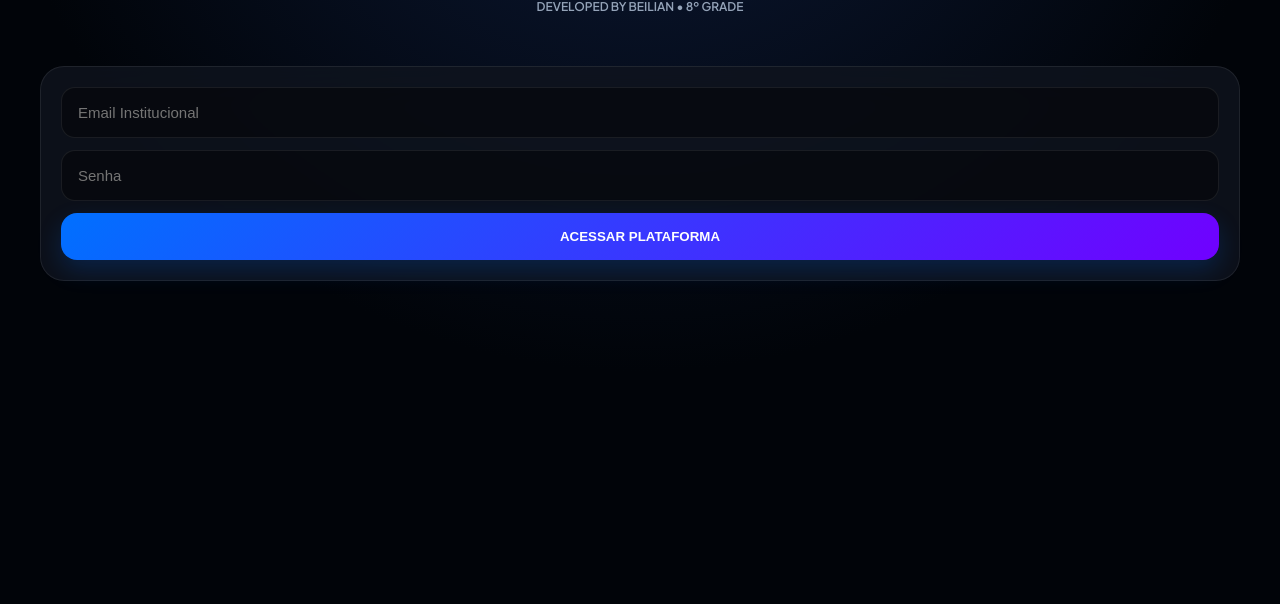
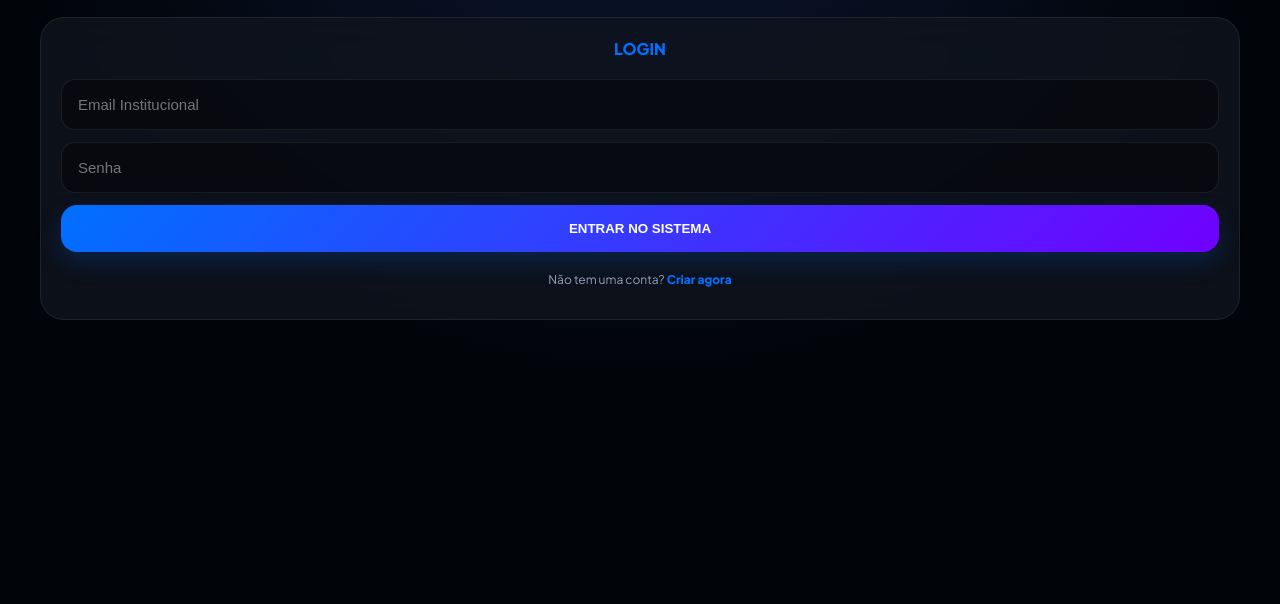
Before and after one commit to Beilian13/Vertex, a website: page index.html in a window 1280 px wide. Shown: the part 286-890 px from the top of the page. Drawn offline with Linux system fonts and the light colour scheme.

Commit message:
Update index.html

```diff
--- a/index.html
+++ b/index.html
@@ -75,14 +75,25 @@
     </div>
 
     <div id="auth-page">
-        <div style="text-align: center; margin-bottom: 40px;">
+    <div style="text-align: center; margin-bottom: 30px;">
         <div class="logo-text">VERTEX</div>
-            <p style="color: var(--dim); font-size: 12px; font-weight: 600; margin-top: 10px;">DEVELOPED BY BEILIAN • 8º GRADE</p>
+        <p style="color: var(--dim); font-size: 12px; font-weight: 600; margin-top: 10px;">8th GRADE FOUNDER EDITION</p>
     </div>
+
     <div class="glass card">
+        <div id="auth-title" style="font-weight: 800; margin-bottom: 20px; text-align: center; color: var(--primary);">LOGIN</div>
+
+        <input type="text" id="reg-nome" placeholder="Seu Nome Completo" style="display:none;">
+
         <input type="email" id="email" placeholder="Email Institucional">
         <input type="password" id="senha" placeholder="Senha">
-            <button class="btn" onclick="handleAuth()">ACESSAR PLATAFORMA</button>
+
+        <button class="btn" id="auth-main-btn" onclick="handleAuth()">ENTRAR NO SISTEMA</button>
+
+        <p style="text-align: center; font-size: 12px; margin-top: 20px; color: var(--dim);">
+            <span id="auth-switch-text">Não tem uma conta?</span>
+            <a href="#" onclick="toggleAuthMode()" id="auth-link" style="color: var(--primary); font-weight: 800; text-decoration: none;">Criar agora</a>
+        </p>
     </div>
 </div>
 
@@ -162,22 +173,60 @@
             document.getElementById('tut-desc').innerText = tutContent[tutStep].d;
         }
 
+       let isLoginMode = true;
+
+function toggleAuthMode() {
+    isLoginMode = !isLoginMode;
+    const nomeInput = document.getElementById('reg-nome');
+    const title = document.getElementById('auth-title');
+    const btn = document.getElementById('auth-main-btn');
+    const link = document.getElementById('auth-link');
+    const switchText = document.getElementById('auth-switch-text');
+
+    if (!isLoginMode) {
+        nomeInput.style.display = 'block';
+        title.innerText = "CRIAR CONTA";
+        btn.innerText = "REGISTRAR AGORA";
+        link.innerText = "Fazer Login";
+        switchText.innerText = "Já tem conta?";
+    } else {
+        nomeInput.style.display = 'none';
+        title.innerText = "LOGIN";
+        btn.innerText = "ENTRAR NO SISTEMA";
+        link.innerText = "Criar agora";
+        switchText.innerText = "Não tem uma conta?";
+    }
+}
+
 async function handleAuth() {
     const email = document.getElementById('email').value;
     const senha = document.getElementById('senha').value;
-            const res = await fetch('/api/auth/login', {
+    const nome = document.getElementById('reg-nome').value;
+
+    const endpoint = isLoginMode ? '/api/auth/login' : '/api/auth/register';
+    const body = isLoginMode ? { email, senha } : { nome, email, senha, role: 'admin' }; // O primeiro que você criar bota como admin!
+
+    const res = await fetch(endpoint, {
         method: 'POST',
         headers: { 'Content-Type': 'application/json' },
-                body: JSON.stringify({ email, senha })
+        body: JSON.stringify(body)
     });
+
     const data = await res.json();
+
     if (res.ok) {
+        if (isLoginMode) {
             localStorage.setItem('v-token', data.token);
             localStorage.setItem('v-user', JSON.stringify(data));
             initApp(data);
-            } else alert(data.msg || "Erro no login.");
+        } else {
+            alert("Conta criada! Agora faça o login.");
+            toggleAuthMode();
         }
-
+    } else {
+        alert(data.msg);
+    }
+}
         function initApp(u) {
             document.getElementById('auth-page').style.display = 'none';
             document.getElementById('app-shell').style.display = 'block';
```
Lines whose indentation alone changed are shown as unchanged.
